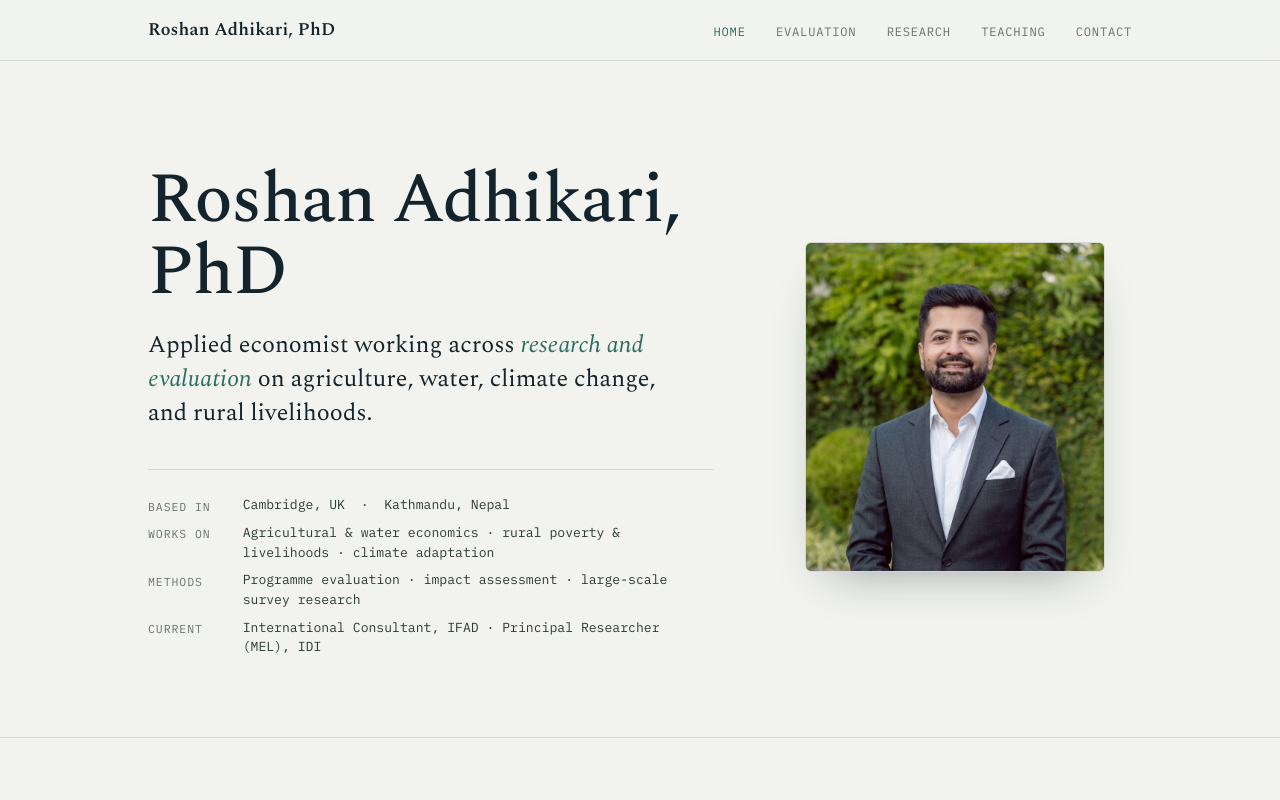
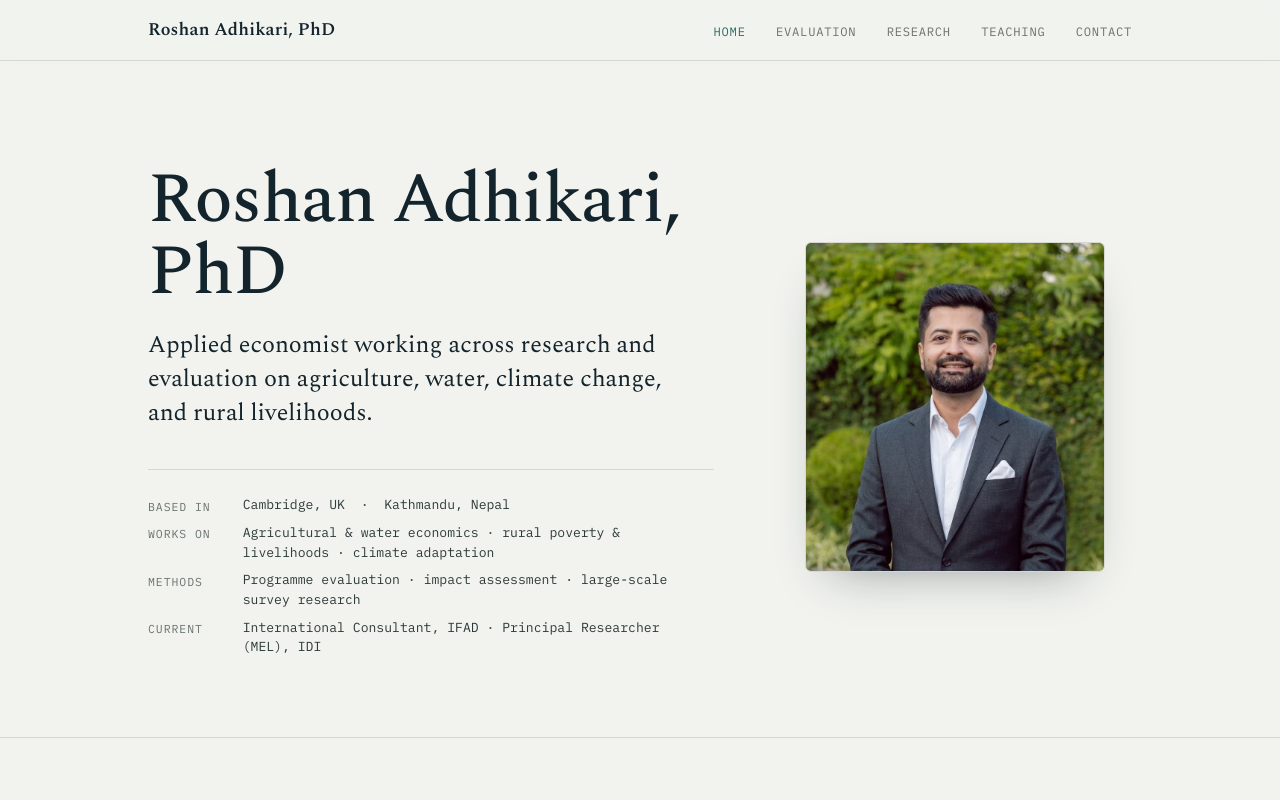
Before and after one commit to roshanadhikari778/roshanadhikari778.github.io, a plain HTML site: page index.html in a window 1280 px wide. Shown: the top 800 px of the page. Drawn offline with nearby package versions, Linux system fonts and the light colour scheme.

Commit message:
Update index.html

```diff
--- a/index.html
+++ b/index.html
@@ -65,7 +65,7 @@
   <div class="wrap hero-grid">
     <div>
       <h1>Roshan Adhikari, PhD</h1>
-      <p class="lede">Applied economist working across <em>research and evaluation</em> on agriculture, water, climate change, and rural livelihoods.</p>
+      <p class="lede">Applied economist working across research and evaluation on agriculture, water, climate change, and rural livelihoods.</p>
       <dl class="record">
         <dt>Based in</dt><dd>Cambridge, UK &nbsp;&middot;&nbsp; Kathmandu, Nepal</dd>
         <dt>Works on</dt><dd>Agricultural &amp; water economics &middot; rural poverty &amp; livelihoods &middot; climate adaptation</dd>
```
